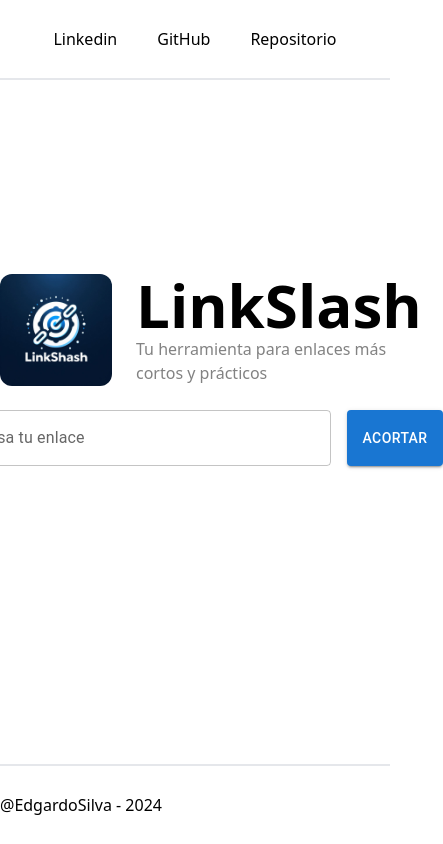
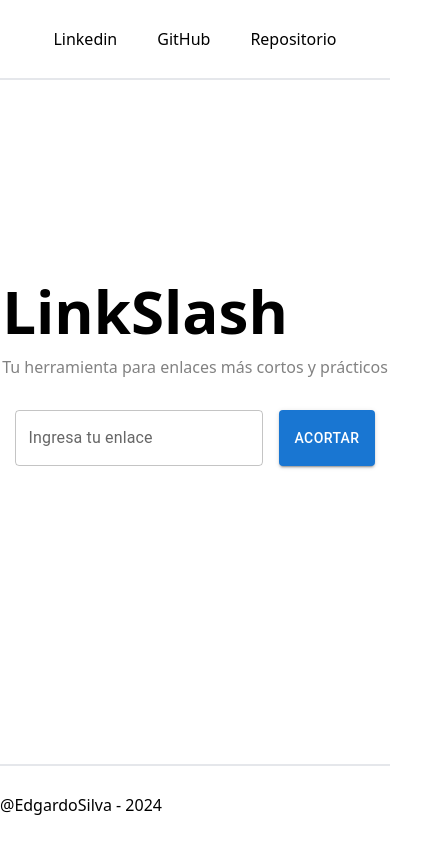
Before and after one commit to Edgardosilva/LinkSlashFront, a React (Vite) app: page / in a window 390 px wide. Shown: the whole page, 443 px wide, since content can reach past the window. Built offline with nearby package versions, Linux system fonts and the light colour scheme.

Commit message:
chore: Update InputBar and MainBody component styles

```diff
--- a/src/components/InputBar.jsx
+++ b/src/components/InputBar.jsx
@@ -57,7 +57,7 @@ const InputBar = () => {
             id="outlined-basic"
             label="Ingresa tu enlace"
             variant="outlined"
-            className="w-96"
+            className=" w-58 md:w-96"
             onChange={handleChange}
             error={!!error}
             helperText={error}
--- a/src/components/MainBody.jsx
+++ b/src/components/MainBody.jsx
@@ -7,7 +7,7 @@ const MainBody = () => {
         <div className='h-[400px] flex flex-col justify-center'>
             <section className='flex flex-col items-center'>
                 <div className='flex items-center gap-6'>
-                    <img src='linkslashLogo.jpg' alt='logo' className='w-28 rounded-xl'/>
+                    <img src='linkslashLogo.jpg' alt='logo' className='w-28 rounded-xl hidden md:block'/>
                     <div className='flex flex-col justify-around h-28'>
                         <h1 className=' text-6xl font-bold'>LinkSlash</h1>
                         <h3 className=' text-[#828282] '>Tu herramienta para enlaces más cortos y prácticos</h3>
```
